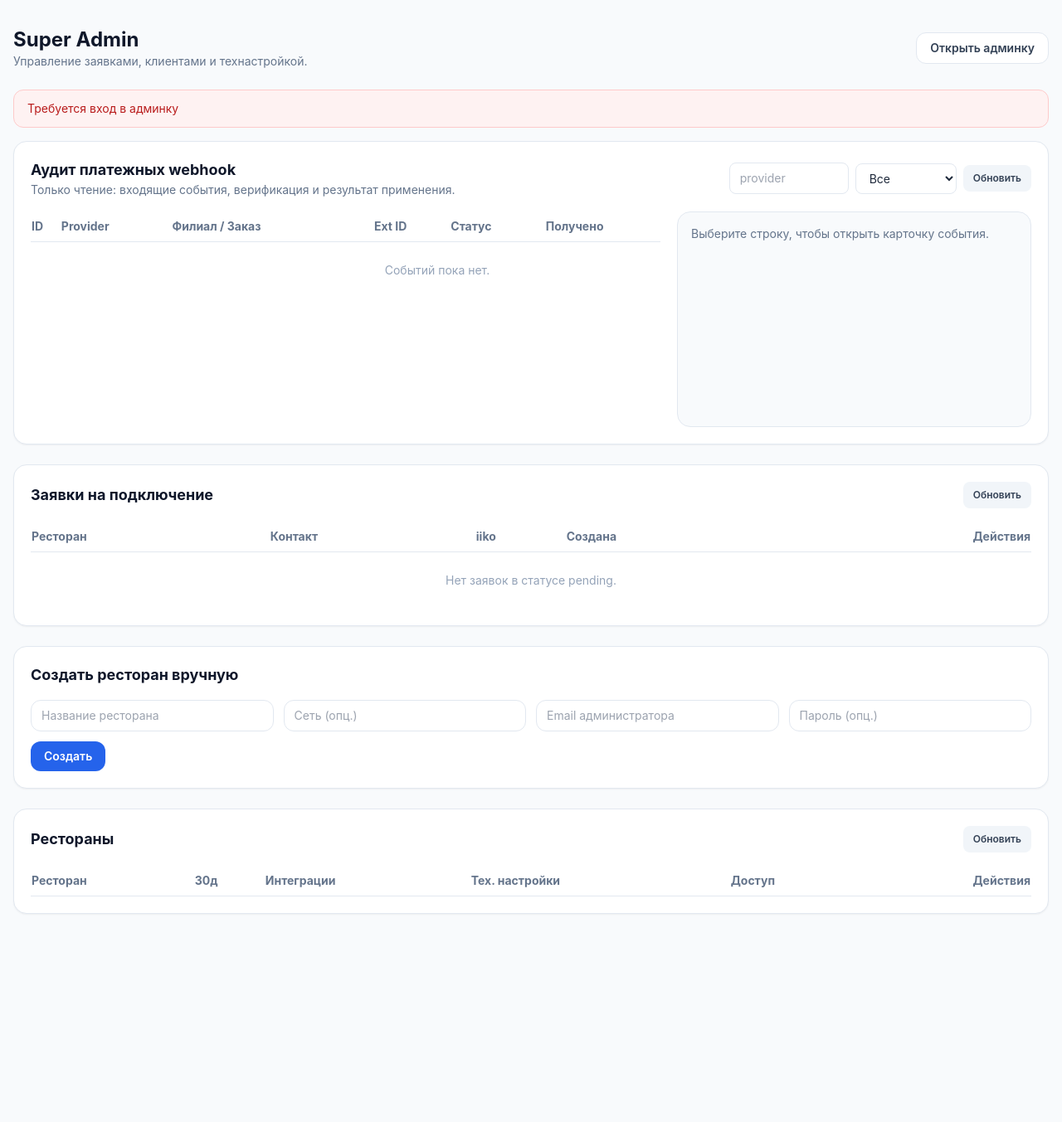
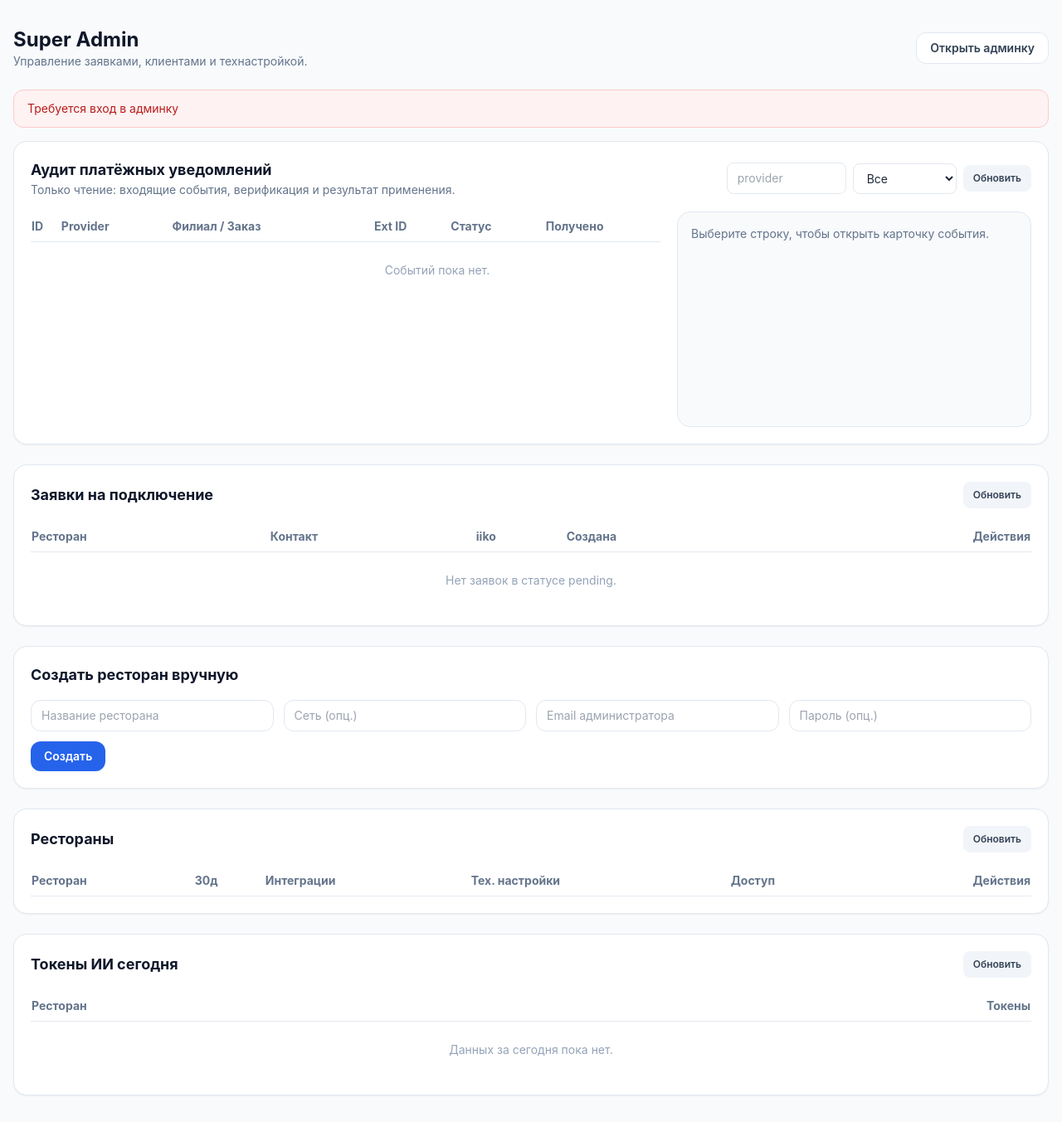
Before and after one commit to Temirlan200270/RestoMind, a FastAPI app: page /superadmin in a window 1280 px wide. Shown: the whole page at 83% size. Before the commit the page ends 1102 px from the top, so only its background shows below. Run offline with FastAPI, Linux system fonts and the light colour scheme; lists and menus that the app fills with data are empty.

Commit message:
Добавлены улучшения и исправления в шаблонах и логике обработки вебхуков
- Добавлен отладочный лог для получения сообщений WhatsApp в `webhooks.py`.
- Обновлены тексты и метки в шаблонах для улучшения понимания и локализации, включая изменения в названиях и описаниях.
- Исправлены placeholder'ы и текстовые подсказки для полей ввода, чтобы они были более информативными и понятными.

```diff
--- a/app/api/webhooks.py
+++ b/app/api/webhooks.py
@@ -1830,6 +1830,8 @@ async def receive_message(request: Request, background_tasks: BackgroundTasks) -
             if not phone:
                 continue
 
+            logger.debug("[WA webhook] raw from=%r len=%d", phone, len(phone))
+
             if message_id and await redis_whatsapp_inbound_done_cache_hit(message_id):
                 logger.info(
                     "Дубликат WhatsApp message_id=%s от %s (redis после done) — пропущен",
--- a/app/templates/screens/_modal_packaging_create.html
+++ b/app/templates/screens/_modal_packaging_create.html
@@ -56,7 +56,7 @@
                         </div>
                         <div>
                             <label class="block text-[11px] font-bold text-gray-500 uppercase mb-1">ID товара в iiko (опц.)</label>
-                            <input type="text" x-model="packagingCreateForm.iiko_product_id" placeholder="UUID"
+                            <input type="text" x-model="packagingCreateForm.iiko_product_id" placeholder="код товара в iiko"
                                 class="w-full px-3 py-2 rounded-xl border border-gray-200 bg-white text-sm font-mono focus:ring-2 focus:ring-brand-500 focus:border-brand-500">
                         </div>
                         <label class="md:col-span-2 inline-flex items-center gap-2 text-sm text-gray-700">
--- a/app/templates/screens/_modals.html
+++ b/app/templates/screens/_modals.html
@@ -229,7 +229,7 @@
                         @click="uiConfirmTryFormatJson()"
                         :disabled="uiConfirmSubmitting"
                         class="mr-auto py-2.5 px-4 rounded-xl border border-gray-200 text-gray-700 font-semibold text-sm hover:bg-gray-50 disabled:opacity-50">
-                        Форматировать JSON
+                        Отформатировать
                     </button>
                     <button type="button" x-show="uiConfirmShowCancel"
                         @click="uiConfirmCancel()"
@@ -499,7 +499,7 @@
                                     </button>
                                     <button type="button" x-show="!orderCompositionOpen" @click="openOrderCompositionJsonModal()"
                                         class="text-xs font-semibold px-3 py-1.5 rounded-lg border border-brand-200 text-brand-800 bg-white hover:bg-brand-50 shadow-sm">
-                                        JSON…
+                                        Состав…
                                     </button>
                                     <button type="button" x-show="orderCompositionOpen" @click="closeOrderCompositionEditor()"
                                         class="text-xs font-semibold px-3 py-1.5 rounded-lg border border-gray-200 text-gray-700 hover:bg-gray-50">
--- a/app/templates/screens/_tab_menu.html
+++ b/app/templates/screens/_tab_menu.html
@@ -401,7 +401,7 @@
                             </div>
                             <div>
                                 <label class="text-[11px] font-semibold text-gray-500 uppercase">Пары допродаж (текст)</label>
-                                <input type="text" x-model="menuEditForm.upsell_pairs" placeholder="UUID iiko или названия через запятую"
+                                <input type="text" x-model="menuEditForm.upsell_pairs" placeholder="коды iiko или названия через запятую"
                                     class="mt-1 w-full rounded-xl border border-gray-200 px-3 py-2 text-sm font-mono text-xs">
                             </div>
                         </div>
--- a/app/templates/screens/_tab_settings_bot_test.html
+++ b/app/templates/screens/_tab_settings_bot_test.html
@@ -35,10 +35,6 @@
                                 <span class="block text-xs font-bold uppercase text-slate-400">Упаковка</span>
                                 <span class="mt-1 block text-sm font-semibold text-slate-900"><span x-text="setupStatus.packaging_rules || 0"></span> правил</span>
                             </button>
-                            <div class="text-left rounded-xl border border-slate-200 bg-white px-4 py-3 min-h-[68px]">
-                                <span class="block text-xs font-bold uppercase text-slate-400">Токены сегодня</span>
-                                <span class="mt-1 block text-sm font-semibold text-slate-900" x-text="(setupStatus.tokens_today ?? '—')"></span>
-                            </div>
                         </div>
                     </div>
 
--- a/app/templates/screens/_tab_settings_health.html
+++ b/app/templates/screens/_tab_settings_health.html
@@ -34,7 +34,7 @@
                         <div class="flex flex-wrap gap-2">
                             <button type="button" @click="copyReadinessLink('payment_webhook')"
                                 class="text-xs font-semibold px-3 py-2 rounded-xl border border-slate-200 bg-white hover:bg-slate-50 min-h-[44px]">
-                                Копировать URL webhook оплаты
+                                Копировать URL уведомления об оплате
                             </button>
                             <button type="button" @click="copyReadinessLink('whatsapp')"
                                 class="text-xs font-semibold px-3 py-2 rounded-xl border border-slate-200 bg-white hover:bg-slate-50 min-h-[44px]">
--- a/app/templates/screens/_tab_settings_technical.html
+++ b/app/templates/screens/_tab_settings_technical.html
@@ -265,7 +265,7 @@
                         Идеи на будущее
                     </summary>
                     <ul class="text-sm text-gray-600 mt-2 pl-5 list-disc space-y-1">
-                        <li>Полный бэкап БД (дамп / JSON) по кнопке</li>
+                        <li>Полный бэкап БД по кнопке</li>
                         <li>Политика ретеншна для других таблиц</li>
                     </ul>
                 </details>
--- a/app/templates/superadmin.html
+++ b/app/templates/superadmin.html
@@ -23,7 +23,7 @@
     <section class="rounded-2xl bg-white border border-slate-200 shadow-sm p-5 mb-6">
         <div class="flex flex-col lg:flex-row lg:items-center lg:justify-between gap-3 mb-4">
             <div>
-                <h2 class="text-lg font-bold text-slate-900">Аудит платежных webhook</h2>
+                <h2 class="text-lg font-bold text-slate-900">Аудит платёжных уведомлений</h2>
                 <p class="text-sm text-slate-500">Только чтение: входящие события, верификация и результат применения.</p>
             </div>
             <div class="flex flex-wrap items-center gap-2">
@@ -32,8 +32,8 @@
                 <select x-model="webhookFilter.applied" @change="loadWebhookEvents()"
                     class="rounded-lg border border-slate-200 px-3 py-2 text-sm bg-white">
                     <option value="">Все</option>
-                    <option value="true">Applied</option>
-                    <option value="false">Not applied</option>
+                    <option value="true">Принято</option>
+                    <option value="false">Не принято</option>
                 </select>
                 <button type="button" @click="loadWebhookEvents()"
                     class="px-3 py-2 rounded-lg text-xs font-semibold bg-slate-100 text-slate-700 hover:bg-slate-200">Обновить</button>
@@ -79,7 +79,7 @@
                                 <template x-if="ev.has_payload">
                                     <a :href="'/api/superadmin/payment-webhook-events/' + ev.id + '/payload.bin'"
                                        download title="Скачать исходные данные"
-                                       aria-label="Скачать сырой payload webhook"
+                                       aria-label="Скачать исходные данные"
                                        class="p-1.5 rounded-lg text-slate-400 hover:bg-slate-100 hover:text-brand-600 transition">
                                         <svg class="w-4 h-4" fill="none" stroke="currentColor" viewBox="0 0 24 24" aria-hidden="true"><path stroke-linecap="round" stroke-linejoin="round" stroke-width="2" d="M4 16v1a2 2 0 002 2h12a2 2 0 002-2v-1m-4-4l-4 4m0 0l-4-4m4 4V4"/></svg>
                                     </a>
@@ -129,10 +129,10 @@
                     </div>
                     <div>
                         <div class="flex items-center justify-between mb-1">
-                            <div class="text-xs font-semibold text-slate-500">Исходные данные (payload)</div>
+                            <div class="text-xs font-semibold text-slate-500">Исходные данные</div>
                             <template x-if="selectedWebhookEvent.payload_text || selectedWebhookEvent.payload_bytes_base64">
                                 <a :href="'/api/superadmin/payment-webhook-events/' + selectedWebhookEvent.id + '/payload.bin'"
-                                   download class="text-[11px] font-bold text-brand-600 hover:text-brand-700">Скачать raw payload (.bin)</a>
+                                   download class="text-[11px] font-bold text-brand-600 hover:text-brand-700">Скачать (.bin)</a>
                             </template>
                             <template x-if="!(selectedWebhookEvent.payload_text || selectedWebhookEvent.payload_bytes_base64)">
                                 <span class="text-[11px] font-bold text-slate-300 cursor-not-allowed">Данные отсутствуют</span>
@@ -276,6 +276,37 @@
         </div>
     </section>
 
+    <section class="rounded-2xl bg-white border border-slate-200 shadow-sm p-5 mt-6">
+        <div class="flex items-center justify-between gap-3 mb-4">
+            <div>
+                <h2 class="text-lg font-bold text-slate-900">Токены ИИ сегодня</h2>
+                <p class="text-sm text-slate-500" x-text="aiUsageDate ? 'Дата: ' + aiUsageDate : ''"></p>
+            </div>
+            <button type="button" @click="loadAiUsage()" class="px-3 py-2 rounded-lg text-xs font-semibold bg-slate-100 text-slate-700 hover:bg-slate-200">Обновить</button>
+        </div>
+        <div class="overflow-x-auto">
+            <table class="w-full text-sm">
+                <thead class="text-slate-500">
+                <tr class="border-b border-slate-200">
+                    <th class="text-left py-2">Ресторан</th>
+                    <th class="text-right py-2">Токены</th>
+                </tr>
+                </thead>
+                <tbody>
+                <template x-for="row in aiUsage" :key="row.org_id">
+                    <tr class="border-b border-slate-100">
+                        <td class="py-2 font-medium text-slate-900" x-text="row.org_name"></td>
+                        <td class="py-2 text-right font-mono text-slate-700" x-text="row.tokens.toLocaleString('ru-RU')"></td>
+                    </tr>
+                </template>
+                <tr x-show="!aiUsage.length">
+                    <td colspan="2" class="py-6 text-center text-slate-400">Данных за сегодня пока нет.</td>
+                </tr>
+                </tbody>
+            </table>
+        </div>
+    </section>
+
     <div x-show="scheduleEditorOpen" x-cloak class="fixed inset-0 z-[120] bg-black/40 backdrop-blur-sm p-4 flex items-center justify-center" @click.self="closeScheduleEditor()">
         <div class="w-full max-w-3xl rounded-2xl bg-white border border-slate-200 shadow-2xl overflow-hidden" role="dialog" aria-modal="true" aria-labelledby="superadmin-schedule-editor-title">
             <div class="px-5 py-4 border-b border-slate-200 flex items-center justify-between gap-3">
@@ -371,6 +402,8 @@ function superAdminPage() {
         toast: '',
         organizations: [],
         requests: [],
+        aiUsage: [],
+        aiUsageDate: '',
         webhookEvents: [],
         webhookEventsLoading: false,
         selectedWebhookEvent: null,
@@ -401,7 +434,7 @@ function superAdminPage() {
         async init() {
             const ok = await this.guard();
             if (!ok) return;
-            await Promise.all([this.loadRequests(), this.loadOrganizations(), this.loadWebhookEvents()]);
+            await Promise.all([this.loadRequests(), this.loadOrganizations(), this.loadWebhookEvents(), this.loadAiUsage()]);
         },
         fmtDate(iso) {
             if (!iso) return '—';
@@ -461,6 +494,15 @@ function superAdminPage() {
                 this.organizations = (await this.api('/api/superadmin/organizations')).items || [];
             } catch (e) {
                 this.error = e.message || 'Не удалось загрузить организации';
+            }
+        },
+        async loadAiUsage() {
+            try {
+                const data = await this.api('/api/superadmin/ai-usage');
+                this.aiUsage = data.items || [];
+                this.aiUsageDate = data.date || '';
+            } catch (e) {
+                this.error = e.message || 'Не удалось загрузить данные токенов';
             }
         },
         async loadWebhookEvents() {
```
Also changed, not shown: app/api/admin/menu.py (+0 -18 lines), app/api/superadmin.py (+24 -1 lines), app/templates/screens/_tab_settings_connections.html (+5 -5 lines), app/templates/screens/_tab_settings_restaurant.html (+4 -4 lines), app/static/js/admin-app.js.
